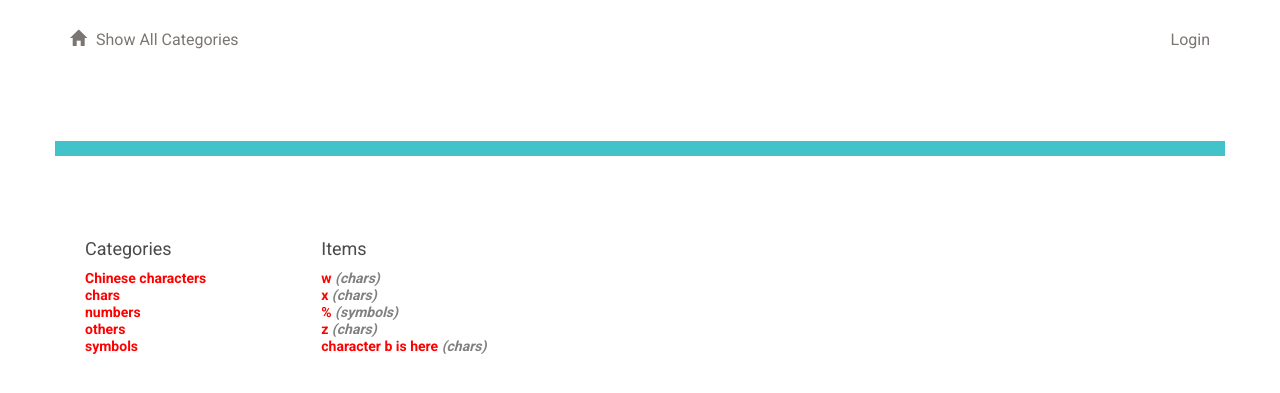
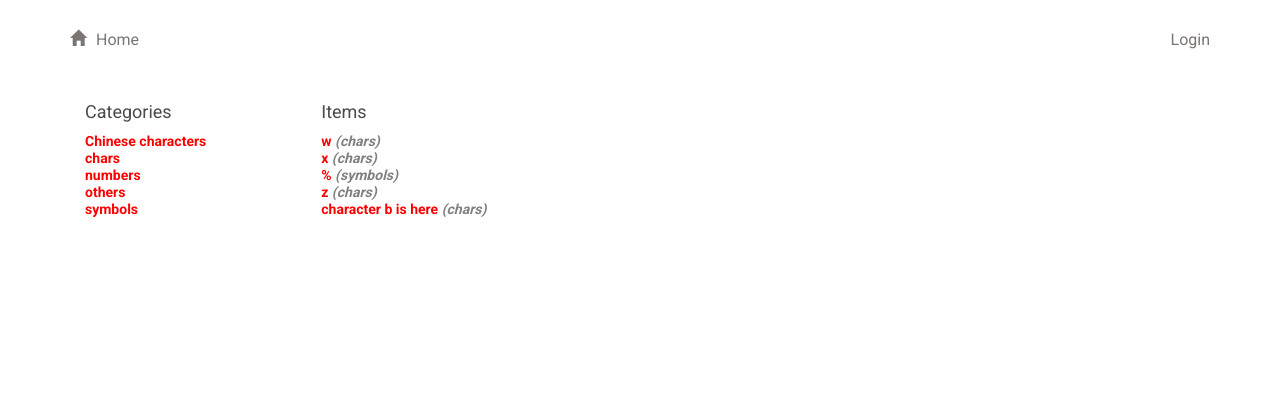
Before and after one commit to runnphoenix/Udacity_fullstack, a Flask app: page / in a window 1280 px wide. Shown: the top 393 px of the page. Run offline with Flask 2, Linux system fonts and the light colour scheme; some libraries are stand-ins or nearby versions.

Commit message:
almost done

```diff
--- a/proj_5/templates/catalogs.html
+++ b/proj_5/templates/catalogs.html
@@ -1,18 +1,6 @@
 {% extends "main.html" %}
 {% block content %}
 {% include "header.html" %}
-<div class="row top-menu">
-	<div class="col-md-10"></div>
-	<div class="col-md-2 text-right"></div>
-</div>
-<div class="row divider blue">
-	<div class="col-md-12"></div>
-</div>
-
-<div class="row padding-top padding-bottom">
-	<div class="col-md-1"></div>
-	<div class="col-md-1"></div>
-</div>
 
 <div class="row">
   <div class="col-md-10">
--- a/proj_5/templates/edititem.html
+++ b/proj_5/templates/edititem.html
@@ -1,10 +1,6 @@
 {% extends "main.html" %}
 {% block content %}
 {% include "header.html" %}
-
-<div class="row divider green">
-	<div class="col-md-12"></div>
-</div>
 
 <div class="row">
 	<div class="col-md-11">
--- a/proj_5/templates/header.html
+++ b/proj_5/templates/header.html
@@ -1,7 +1,7 @@
 <div class="row top-menu">
 	<div class="col-md-6">
 		<a href="{{url_for('showCatalogs')}}">
-			<span class="glyphicon glyphicon-home" aria-hidden="true"></span>Show All Categories
+			<span class="glyphicon glyphicon-home" aria-hidden="true"></span>Home
 		</a>
 	</div>
 	<div class="col-md-6 text-right">
@@ -9,7 +9,6 @@
       <a href="{{url_for('showLogin')}}">Login</a>
     {% else %}
     <a href="{{url_for('gdisconnect')}}">Logout</a>
-    <div>{{user_id}}</div>
     {% endif %}
 	</div>
 </div>
--- a/proj_5/templates/item.html
+++ b/proj_5/templates/item.html
@@ -17,8 +17,8 @@
 <!-- The owner can delete or edit the item -->
 {% if user_id == item.user.id %}
  <div>
-   <a href='{{url_for('editItem', catalog_name=item.catalog.name, item_name=item.name)}}'>Edit</a> |
-   <a href='{{url_for('deleteItem', catalog_name=item.catalog.name, item_name=item.name)}}'>Delete</a>
+   <a style='color:red;' href='{{url_for('editItem', catalog_name=item.catalog.name, item_name=item.name)}}'>Edit</a> |
+   <a style='color:red;' href='{{url_for('deleteItem', catalog_name=item.catalog.name, item_name=item.name)}}'>Delete</a>
  </div>
 {% endif %}
 
--- a/proj_5/templates/newCatalog.html
+++ b/proj_5/templates/newCatalog.html
@@ -1,9 +1,6 @@
 {% extends "main.html" %}
 {% block content %}
 {% include "header.html" %}
-<div class="row divider green">
-	<div class="col-md-12"></div>
-</div>
 
 <div class="row">
 	<div class="col-md-11">
@@ -29,4 +26,5 @@
 		</form>
 	</div>
 </div>
+
 {% endblock %}
--- a/proj_5/templates/newitem.html
+++ b/proj_5/templates/newitem.html
@@ -1,9 +1,6 @@
 {% extends "main.html" %}
 {% block content %}
 {% include "header.html" %}
-<div class="row divider green">
-	<div class="col-md-12"></div>
-</div>
 
 <div class="row">
 	<div class="col-md-11">
```
Also changed, not shown: proj_5/templates/catalog.html (+0 -12 lines), proj_5/templates/deleteitem.html (+9 -3 lines), proj_5/items.db.
